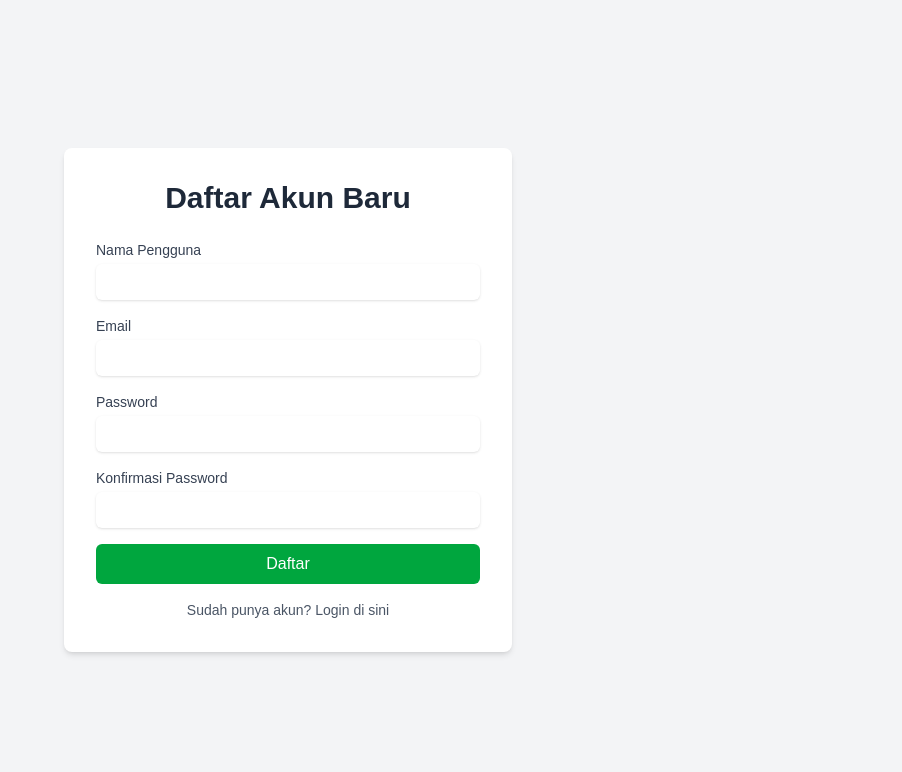
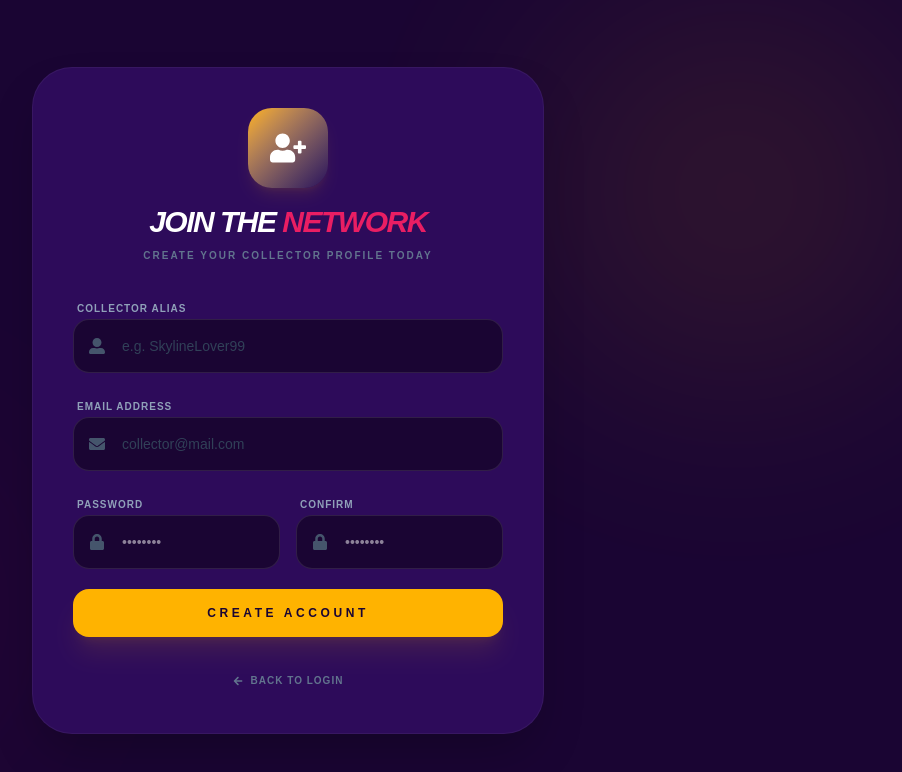
Before and after one commit to difhaels/dexx-fe, a Next.js app: page /login/register in a window 1280 px wide. Shown: the top 772 px of the page, without its empty margins (352-1254 px from the left). Built offline with nearby package versions, Linux system fonts and the light colour scheme.

Commit message:
logister v2

```diff
--- a/src/app/login/page.js
+++ b/src/app/login/page.js
@@ -1,8 +1,8 @@
 "use client";
 import { useState } from "react";
 import Head from "next/head";
-// Import Link dari next/link untuk navigasi
 import Link from "next/link";
+import { FaUserCircle, FaLock, FaArrowRight, FaFingerprint } from "react-icons/fa";
 
 export default function LoginPage() {
   const [email, setEmail] = useState("");
@@ -10,65 +10,84 @@ export default function LoginPage() {
 
   const handleLogin = (e) => {
     e.preventDefault();
-    console.log("Login attempt with:", { email, password });
-    // Logika autentikasi akan ditambahkan di sini
+    console.log("Authenticating Collector:", { email });
+    // Di sini lu bisa masukin logika JWT atau Firebase Auth
+    alert("Authenticating via Secure Node...");
   };
 
   return (
-    <div className="flex min-h-screen items-center justify-center bg-gray-100">
+    <div className="flex min-h-screen items-center justify-center bg-[#1A0533] p-6 relative overflow-hidden">
       <Head>
-        <title>Login | Marketplace</title>
+        <title>Login | DiecastChain Collector</title>
       </Head>
 
-      <div className="w-full max-w-md rounded-lg bg-white p-8 shadow-md">
-        <h1 className="mb-6 text-center text-3xl font-bold text-gray-800">
-          Login
+      {/* Background Decor */}
+      <div className="absolute top-0 left-0 h-96 w-96 rounded-full bg-[#E91E63] opacity-10 blur-[120px]"></div>
+      <div className="absolute bottom-0 right-0 h-96 w-96 rounded-full bg-[#FFB300] opacity-5 blur-[120px]"></div>
+
+      <div className="relative z-10 w-full max-w-md rounded-[40px] bg-[#2D0B5A] p-10 shadow-2xl border border-white/5">
+        <header className="mb-10 text-center">
+          <div className="mx-auto mb-4 flex h-20 w-20 items-center justify-center rounded-3xl bg-gradient-to-br from-[#E91E63] to-[#2D0B5A] text-white shadow-lg shadow-[#E91E63]/20">
+            <FaFingerprint className="text-4xl" />
+          </div>
+          <h1 className="text-3xl font-black italic uppercase tracking-tighter text-white">
+            Collector <span className="text-[#FFB300]">Login</span>
           </h1>
-        <form onSubmit={handleLogin} className="space-y-4">
-          <div>
-            <label
-              htmlFor="email"
-              className="block text-sm font-medium text-gray-700"
-            >
-              Email
-            </label>
+          <p className="text-[10px] font-bold text-slate-500 uppercase tracking-[0.2em] mt-2">
+            Enter the DiecastChain P2P Network
+          </p>
+        </header>
+
+        <form onSubmit={handleLogin} className="space-y-6">
+          <div className="space-y-2">
+            <label className="text-[10px] font-black uppercase tracking-widest text-slate-400 ml-1">Email Address</label>
+            <div className="relative">
+              <div className="absolute inset-y-0 left-0 flex items-center pl-4 text-slate-600">
+                <FaUserCircle />
+              </div>
               <input
                 type="email"
-              id="email"
                 value={email}
                 onChange={(e) => setEmail(e.target.value)}
                 required
-              className="mt-1 block w-full rounded-md border-gray-300 p-2 shadow-sm focus:border-indigo-500 focus:ring-indigo-500 sm:text-sm"
+                className="block w-full rounded-2xl bg-[#1A0533] border border-white/10 p-4 pl-12 text-sm text-white focus:outline-none focus:border-[#E91E63] transition-all placeholder:text-slate-700"
+                placeholder="collector@example.com"
               />
             </div>
-          <div>
-            <label
-              htmlFor="password"
-              className="block text-sm font-medium text-gray-700"
-            >
-              Password
-            </label>
+          </div>
+
+          <div className="space-y-2">
+            <label className="text-[10px] font-black uppercase tracking-widest text-slate-400 ml-1">Secure Password</label>
+            <div className="relative">
+              <div className="absolute inset-y-0 left-0 flex items-center pl-4 text-slate-600">
+                <FaLock />
+              </div>
               <input
                 type="password"
-              id="password"
                 value={password}
                 onChange={(e) => setPassword(e.target.value)}
                 required
-              className="mt-1 block w-full rounded-md border-gray-300 p-2 shadow-sm focus:border-indigo-500 focus:ring-indigo-500 sm:text-sm"
+                className="block w-full rounded-2xl bg-[#1A0533] border border-white/10 p-4 pl-12 text-sm text-white focus:outline-none focus:border-[#E91E63] transition-all placeholder:text-slate-700"
+                placeholder="••••••••"
               />
             </div>
+          </div>
+
           <button
             type="submit"
-            className="w-full rounded-md bg-indigo-600 p-2 text-white hover:bg-indigo-700 focus:outline-none focus:ring-2 focus:ring-indigo-500 focus:ring-offset-2"
+            className="group w-full rounded-2xl bg-[#E91E63] p-4 text-xs font-black uppercase tracking-[0.3em] text-white transition-all hover:scale-[1.02] shadow-xl shadow-[#E91E63]/20 flex items-center justify-center space-x-2"
           >
-            Login
+            <span>Access Network</span>
+            <FaArrowRight className="group-hover:translate-x-1 transition-transform" />
           </button>
         </form>
 
-        {/* Tambahkan tombol pendaftaran di sini */}
-        <div className="mt-4 text-center">
-          <p className="text-sm text-gray-600">
-            Belum punya akun? <Link href="/login/register">Daftar di sini</Link>
+        <div className="mt-8 text-center">
+          <p className="text-[10px] font-bold text-slate-500 uppercase tracking-widest">
+            Belum terdaftar?{" "}
+            <Link href="/login/register" className="text-[#FFB300] hover:text-white transition-colors">
+              Buat Akun Kolektor
+            </Link>
           </p>
         </div>
       </div>
--- a/src/app/login/register/page.js
+++ b/src/app/login/register/page.js
@@ -2,6 +2,7 @@
 import { useState } from "react";
 import Head from "next/head";
 import Link from "next/link";
+import { FaUserAlt, FaEnvelope, FaLock, FaUserPlus, FaArrowLeft } from "react-icons/fa";
 
 export default function RegisterPage() {
   const [username, setUsername] = useState("");
@@ -15,106 +16,122 @@ export default function RegisterPage() {
       alert("Konfirmasi password tidak cocok!");
       return;
     }
-    console.log("Register attempt with:", { username, email, password });
-    // Logika pendaftaran dan pembuatan akun akan ditambahkan di sini
+    console.log("Creating Collector Profile:", { username, email });
+    alert("Profil Kolektor berhasil dibuat! Silakan login.");
   };
 
   return (
-    <div className="flex min-h-screen items-center justify-center bg-gray-100">
+    <div className="flex min-h-screen items-center justify-center bg-[#1A0533] p-6 relative overflow-hidden">
       <Head>
-        <title>Daftar | Marketplace</title>
+        <title>Join Network | DiecastChain</title>
       </Head>
 
-      <div className="w-full max-w-md rounded-lg bg-white p-8 shadow-md">
-        <h1 className="mb-6 text-center text-3xl font-bold text-gray-800">
-          Daftar Akun Baru
+      {/* Background Decor */}
+      <div className="absolute top-0 right-0 h-96 w-96 rounded-full bg-[#FFB300] opacity-10 blur-[120px]"></div>
+      <div className="absolute bottom-0 left-0 h-96 w-96 rounded-full bg-[#E91E63] opacity-5 blur-[120px]"></div>
+
+      <div className="relative z-10 w-full max-w-lg rounded-[40px] bg-[#2D0B5A] p-10 shadow-2xl border border-white/5">
+        <header className="mb-8 text-center">
+          <div className="mx-auto mb-4 flex h-20 w-20 items-center justify-center rounded-3xl bg-gradient-to-br from-[#FFB300] to-[#2D0B5A] text-white shadow-lg shadow-[#FFB300]/10">
+            <FaUserPlus className="text-4xl" />
+          </div>
+          <h1 className="text-3xl font-black italic uppercase tracking-tighter text-white">
+            Join the <span className="text-[#E91E63]">Network</span>
           </h1>
-        <form onSubmit={handleRegister} className="space-y-4">
-          {/* Input Username */}
-          <div>
-            <label
-              htmlFor="username"
-              className="block text-sm font-medium text-gray-700"
-            >
-              Nama Pengguna
-            </label>
+          <p className="text-[10px] font-bold text-slate-500 uppercase tracking-[0.2em] mt-2">
+            Create your collector profile today
+          </p>
+        </header>
+
+        <form onSubmit={handleRegister} className="space-y-5">
+          {/* Username */}
+          <div className="space-y-2">
+            <label className="text-[10px] font-black uppercase tracking-widest text-slate-400 ml-1">Collector Alias</label>
+            <div className="relative">
+              <div className="absolute inset-y-0 left-0 flex items-center pl-4 text-slate-600">
+                <FaUserAlt />
+              </div>
               <input
                 type="text"
-              id="username"
                 value={username}
                 onChange={(e) => setUsername(e.target.value)}
                 required
-              className="mt-1 block w-full rounded-md border-gray-300 p-2 shadow-sm focus:border-indigo-500 focus:ring-indigo-500 sm:text-sm"
+                className="block w-full rounded-2xl bg-[#1A0533] border border-white/10 p-4 pl-12 text-sm text-white focus:outline-none focus:border-[#FFB300] transition-all placeholder:text-slate-700"
+                placeholder="e.g. SkylineLover99"
               />
             </div>
+          </div>
 
-          {/* Input Email */}
-          <div>
-            <label
-              htmlFor="email"
-              className="block text-sm font-medium text-gray-700"
-            >
-              Email
-            </label>
+          {/* Email */}
+          <div className="space-y-2">
+            <label className="text-[10px] font-black uppercase tracking-widest text-slate-400 ml-1">Email Address</label>
+            <div className="relative">
+              <div className="absolute inset-y-0 left-0 flex items-center pl-4 text-slate-600">
+                <FaEnvelope />
+              </div>
               <input
                 type="email"
-              id="email"
                 value={email}
                 onChange={(e) => setEmail(e.target.value)}
                 required
-              className="mt-1 block w-full rounded-md border-gray-300 p-2 shadow-sm focus:border-indigo-500 focus:ring-indigo-500 sm:text-sm"
+                className="block w-full rounded-2xl bg-[#1A0533] border border-white/10 p-4 pl-12 text-sm text-white focus:outline-none focus:border-[#FFB300] transition-all placeholder:text-slate-700"
+                placeholder="collector@mail.com"
               />
             </div>
+          </div>
 
-          {/* Input Password */}
-          <div>
-            <label
-              htmlFor="password"
-              className="block text-sm font-medium text-gray-700"
-            >
-              Password
-            </label>
+          <div className="grid grid-cols-1 md:grid-cols-2 gap-4">
+            {/* Password */}
+            <div className="space-y-2">
+              <label className="text-[10px] font-black uppercase tracking-widest text-slate-400 ml-1">Password</label>
+              <div className="relative">
+                <div className="absolute inset-y-0 left-0 flex items-center pl-4 text-slate-600">
+                  <FaLock />
+                </div>
                 <input
                   type="password"
-              id="password"
                   value={password}
                   onChange={(e) => setPassword(e.target.value)}
                   required
-              className="mt-1 block w-full rounded-md border-gray-300 p-2 shadow-sm focus:border-indigo-500 focus:ring-indigo-500 sm:text-sm"
+                  className="block w-full rounded-2xl bg-[#1A0533] border border-white/10 p-4 pl-12 text-sm text-white focus:outline-none focus:border-[#FFB300] transition-all"
+                  placeholder="••••••••"
                 />
               </div>
+            </div>
 
-          {/* Input Konfirmasi Password */}
-          <div>
-            <label
-              htmlFor="confirmPassword"
-              className="block text-sm font-medium text-gray-700"
-            >
-              Konfirmasi Password
-            </label>
+            {/* Confirm Password */}
+            <div className="space-y-2">
+              <label className="text-[10px] font-black uppercase tracking-widest text-slate-400 ml-1">Confirm</label>
+              <div className="relative">
+                <div className="absolute inset-y-0 left-0 flex items-center pl-4 text-slate-600">
+                  <FaLock />
+                </div>
                 <input
                   type="password"
-              id="confirmPassword"
                   value={confirmPassword}
                   onChange={(e) => setConfirmPassword(e.target.value)}
                   required
-              className="mt-1 block w-full rounded-md border-gray-300 p-2 shadow-sm focus:border-indigo-500 focus:ring-indigo-500 sm:text-sm"
+                  className="block w-full rounded-2xl bg-[#1A0533] border border-white/10 p-4 pl-12 text-sm text-white focus:outline-none focus:border-[#FFB300] transition-all"
+                  placeholder="••••••••"
                 />
+              </div>
+            </div>
           </div>
 
           <button
             type="submit"
-            className="w-full rounded-md bg-green-600 p-2 text-white hover:bg-green-700 focus:outline-none focus:ring-2 focus:ring-green-500 focus:ring-offset-2"
+            className="w-full rounded-2xl bg-[#FFB300] p-4 text-xs font-black uppercase tracking-[0.3em] text-[#1A0533] transition-all hover:scale-[1.02] shadow-xl shadow-[#FFB300]/10 mt-4 flex items-center justify-center"
           >
-            Daftar
+            Create Account
           </button>
         </form>
 
-        {/* Tombol Kembali ke Login */}
-        <div className="mt-4 text-center">
-          <p className="text-sm text-gray-600">
-            Sudah punya akun? <Link href="/login">Login di sini</Link>
-          </p>
+        <div className="mt-8 text-center space-y-4">
+          <Link href="/login">
+            <span className="inline-flex items-center text-[10px] font-bold text-slate-500 uppercase tracking-widest hover:text-white transition-colors cursor-pointer">
+              <FaArrowLeft className="mr-2" /> Back to Login
+            </span>
+          </Link>
         </div>
       </div>
     </div>
```
Lines whose indentation alone changed are shown as unchanged.
